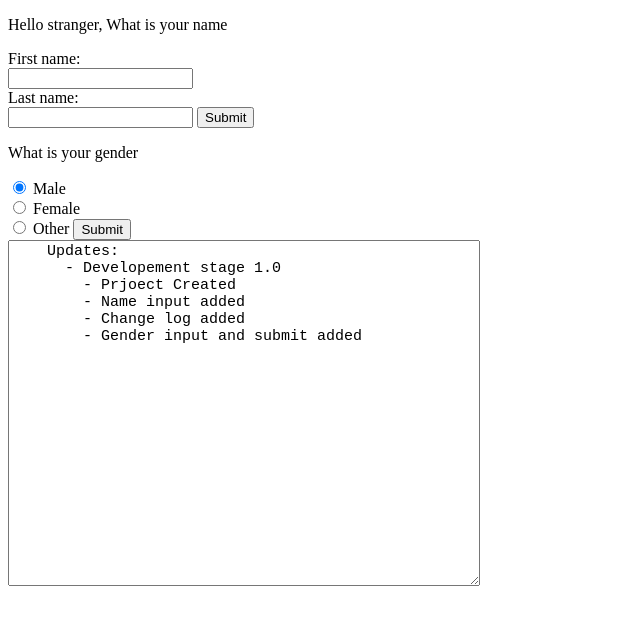
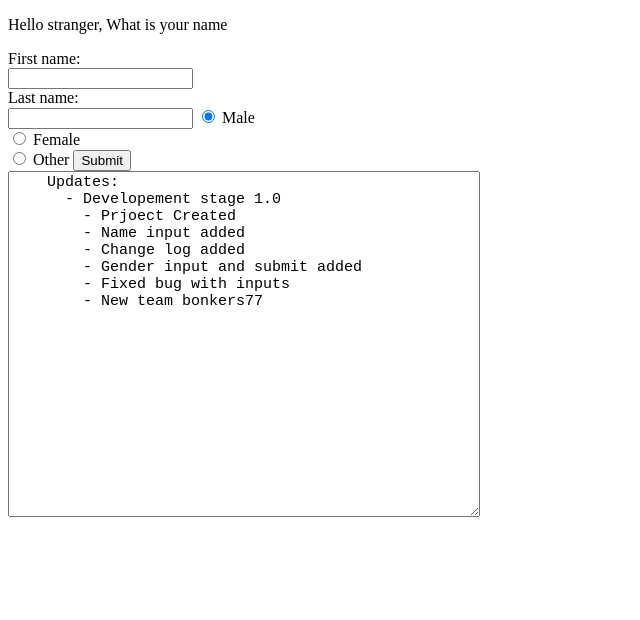
Before and after one commit to cheetahgaming/A-great-conquest, a plain HTML site: page index.html in a window 1280 px wide. Shown: the whole page, without its empty margins (0-640 px from the left). Drawn offline with Linux system fonts and the light colour scheme.

Commit message:
Update index.html

```diff
--- a/index.html
+++ b/index.html
@@ -8,10 +8,6 @@
   <input type="text" name="firstname"><br>
   Last name:<br>
   <input type="text" name="lastname">
-        <input type="submit" value="Submit">
-</form>
-    <p> What is your gender<p>
-    <form>
   <input type="radio" name="gender" value="male" checked> Male<br>
   <input type="radio" name="gender" value="female"> Female<br>
   <input type="radio" name="gender" value="other"> Other
@@ -28,6 +24,8 @@
         - Name input added
         - Change log added
         - Gender input and submit added
+        - Fixed bug with inputs
+        - New team bonkers77
     </textarea>
     <br><br>
   </body>
```
